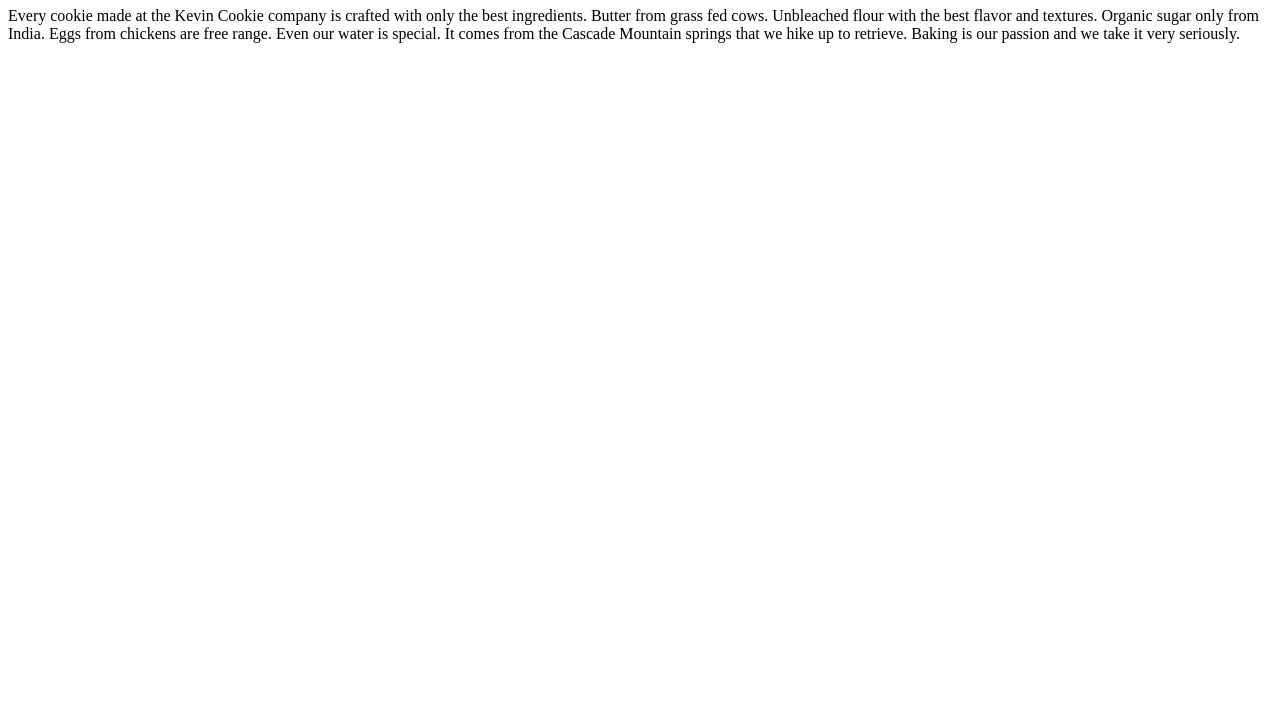
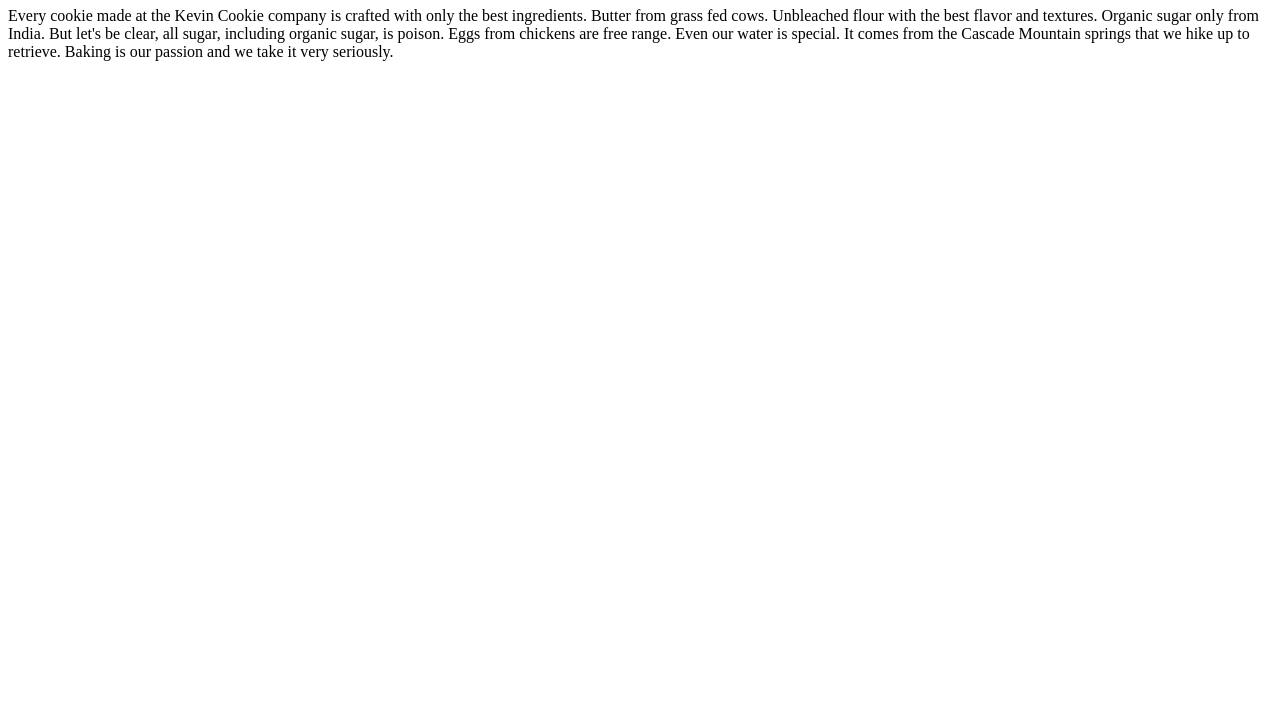
Before and after one commit to usoro007/CookieCompany, a plain HTML site: page index.htm in a window 1280 px wide. Shown: the part 73-800 px from the top of the page. Drawn offline with Linux system fonts and the light colour scheme.

Commit message:
Update index.htm

```diff
--- a/index.htm
+++ b/index.htm
@@ -4,7 +4,7 @@
 
 <h1>Deliciousness in every bite!</h1>
 
-<p>Every cookie made at the Kevin Cookie company is crafted with only the best ingredients. Butter from grass fed cows. Unbleached flour with the best flavor and textures. Organic sugar only from India. Eggs from chickens are free range. Even our water is special. It comes from the Cascade Mountain springs that we hike up to retrieve. Baking is our passion and we take it very seriously.</p>
+<p>Every cookie made at the Kevin Cookie company is crafted with only the best ingredients. Butter from grass fed cows. Unbleached flour with the best flavor and textures. Organic sugar only from India. But let's be clear, all sugar, including organic sugar, is poison. Eggs from chickens are free range. Even our water is special. It comes from the Cascade Mountain springs that we hike up to retrieve. Baking is our passion and we take it very seriously.</p>
 
 </body>
 </html>
```
